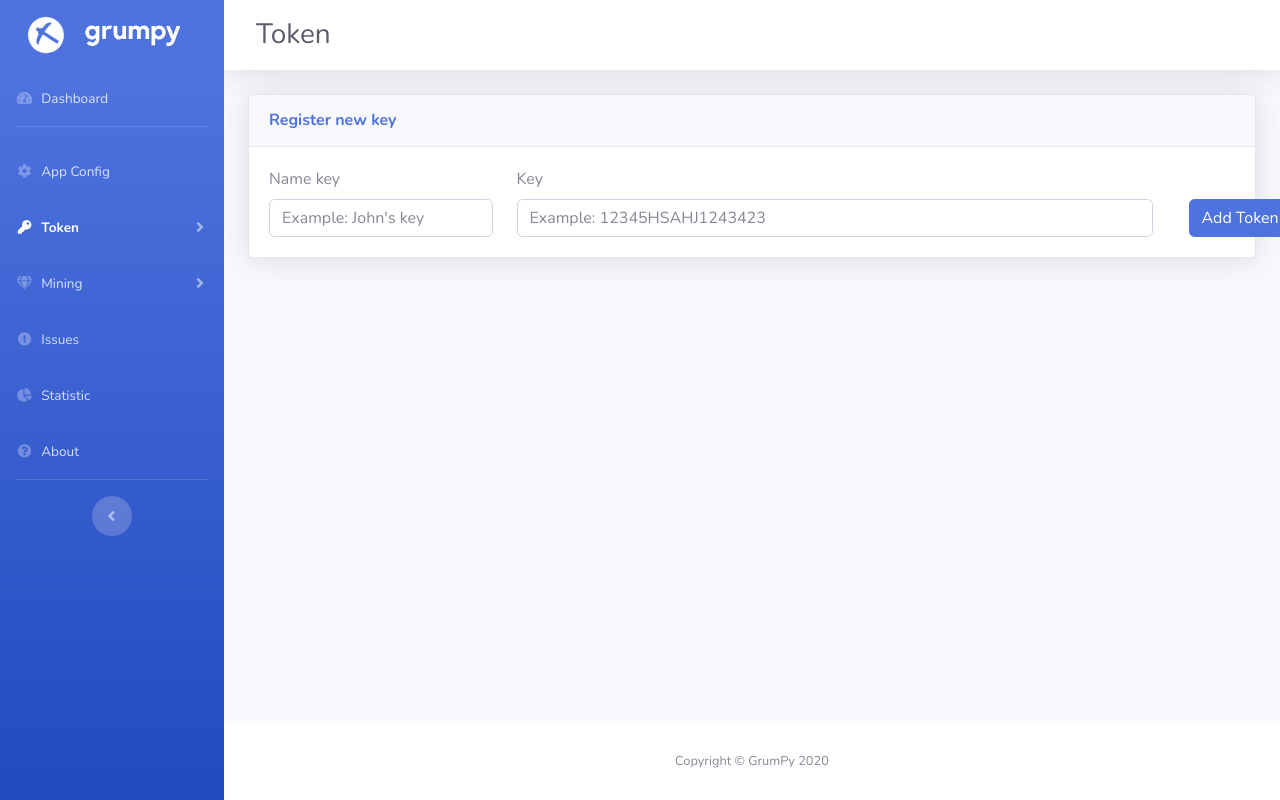
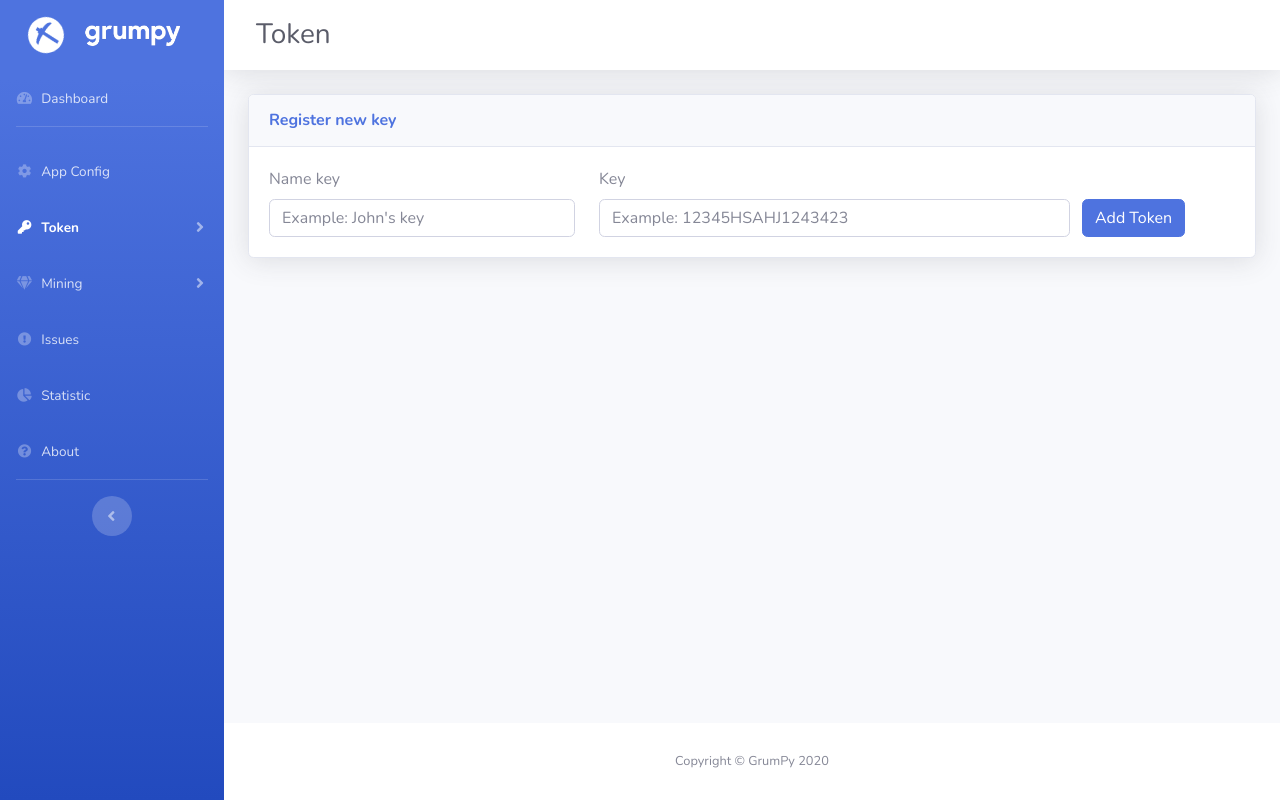
Before and after one commit to arieslab/GrumPy, a Django app: page /keyform in a window 1280 px wide. Run offline with Django 3.2, Linux system fonts and the light colour scheme; parts of the project's set-up code (start-up, migrations or seed data) failed here and were passed over; some libraries are stand-ins or nearby versions.

Commit message:
Fixing the position of the Add New token button

```diff
--- a/Miner/templates/miner/keyForm.html
+++ b/Miner/templates/miner/keyForm.html
@@ -19,7 +19,7 @@
 </ul>
 {% endif %}
 
-<div class="card shadow mb-4">
+<div class="card shadow mb">
     <div class="card-header py-3">
         <h6 class="m-0 font-weight-bold text-primary">Register new key</h6>
     </div>
@@ -28,17 +28,17 @@
             {% csrf_token %}
             <div class="form-key row">
                 <input type="hidden" name="csrfmiddlewaretoken" value="WWsMxu7Y8cMlpR4P4s50myUqAM2jbPD2URGF49OiULbbPGCqKN8ky2g61uTULaw5">
-                <div class="col-sm-3 mb-3 mb-sm-0">
+                <div class="col-4" >
                     <label class="control-label">Name key</label>
                     <input type="text" name="tokenname" placeholder="Example: John's key" required="" id="id_tokenname" class="form-control">
                 </div>
-                <div class="col-sm-8">
+                <div class="col-6" >
                     <label class="control-label">Key</label>
                     <input type="text" name="token" placeholder="Example: 12345HSAHJ1243423" required="" id="id_token" class="form-control">
                 </div>
-                <div class="col-sm-1">
-                    <div class="col-sm-1">
-                        <label class="control-label"><br></label>
+                <div class="col-2">
+                    <label class="control-label"><br></label>
+                    <div class="row">
                         <input type="submit" class="btn btn-primary" value="Add Token">
                     </div>
                 </div>
```
